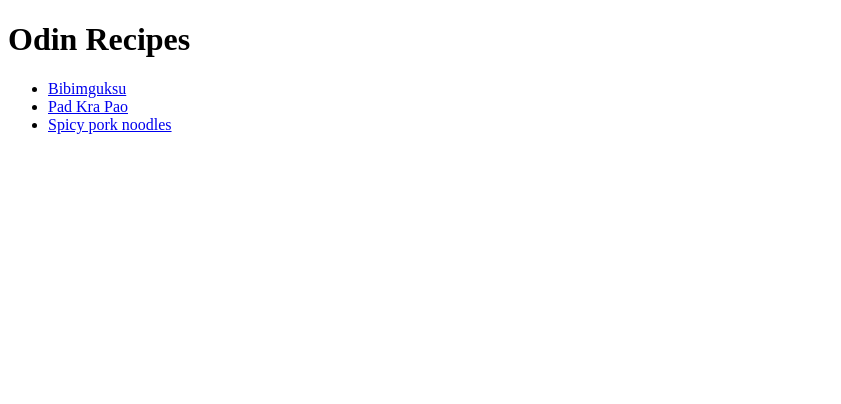
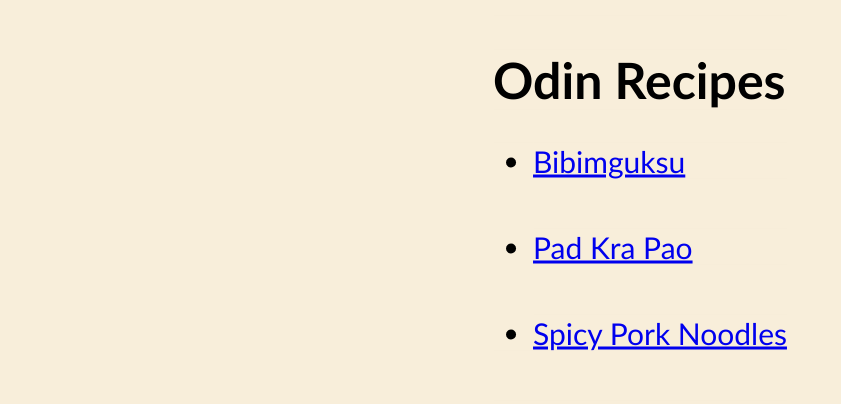
Before and after one commit to pixelsbynana/odin-recipes, a plain HTML site: page index.html in a window 1280 px wide. Shown: the whole page, without its empty margins (0-841 px from the left). Drawn offline with Linux system fonts and the light colour scheme.

Commit message:
Update website with basic CSS

```diff
--- a/index.html
+++ b/index.html
@@ -4,14 +4,16 @@
     <meta charset="UTF-8">
     <meta name="viewport" content="width=device-width, initial-scale=1.0">
     <title>Odin Recipes</title>
+    <link rel="stylesheet" href="styles.css">
 </head>
 <body>
+    <div>
     <h1>Odin Recipes</h1>
      <ul>
         <li><a href="recipes/bibimguksu.html">Bibimguksu</a></li>
         <li><a href="recipes/pad-kra-pao.html">Pad Kra Pao</a></li>
-        <li><a href="recipes/spicy-pork-noodles.html">Spicy pork noodles</a></li>
+        <li><a href="recipes/spicy-pork-noodles.html">Spicy Pork Noodles</a></li>
     </ul>
-
+    </div>
 </body>
 </html>
--- /dev/null
+++ b/recipes/style.css
@@ -0,0 +1,26 @@
+* {
+    font-family: 'Trebuchet MS', 'Lucida Sans Unicode', 'Lucida Grande', 'Lucida Sans', Arial, sans-serif;
+    box-sizing: border-box;
+    background-color: rgb(248, 238, 218);
+}
+
+body {
+    position: relative;
+    height: 100vh;
+}
+
+div {
+    position: absolute;
+    top: 50%;
+    left: 50%;
+    transform: translate(-50%, -50%);
+}
+
+h1 {
+    text-align: center;
+}
+
+img {
+    display: block;
+    margin: 0 auto;
+}
--- /dev/null
+++ b/styles.css
@@ -0,0 +1,29 @@
+* {
+    font-family: 'Trebuchet MS', 'Lucida Sans Unicode', 'Lucida Grande', 'Lucida Sans', Arial, sans-serif;
+    box-sizing: border-box;
+    background-color: rgb(248, 238, 218);
+}
+
+body {
+    position: relative;
+    height: 100vh;
+}
+
+div {
+    position: absolute;
+    top: 25%;
+    left: 50%;
+    transform: translate(-50%, -50%);
+}
+
+h1 {
+    font-size: 50px;
+}
+
+ul {
+    font-size: 30px;
+}
+
+li {
+    margin-bottom: 50px;
+}
```
Also changed, not shown: recipes/bibimguksu.html (+3 -0 lines), recipes/pad-kra-pao.html (+3 -0 lines), recipes/spicy-pork-noodles.html (+3 -0 lines).
